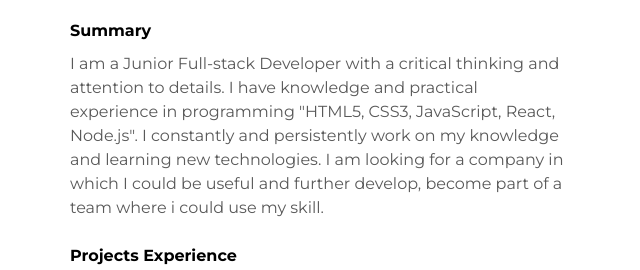
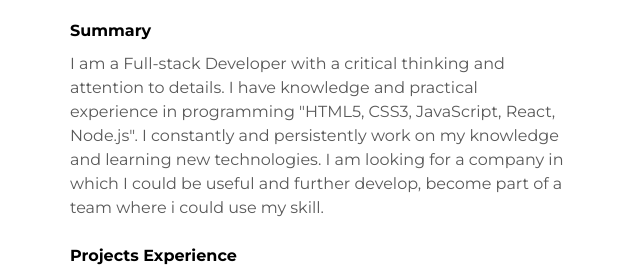
Before and after one commit to 28Rostyk/Resume, a plain HTML site: page index.html in a window 1280 px wide. Shown: the part 160-430 px from the top of the page, 430-1070 px from the left. Drawn offline with Linux system fonts and the light colour scheme.

Commit message:
Update index.html

```diff
--- a/index.html
+++ b/index.html
@@ -25,11 +25,11 @@
           <h2 class="about-position">Full-stack developer</h2>
           <h3 class="title">Summary</h3>
           <p class="about-description">
-            I am a Junior Full-stack Developer with a critical thinking and
-            attention to details. I have knowledge and practical experience in
-            programming "HTML5, CSS3, JavaScript, React, Node.js". I constantly
-            and persistently work on my knowledge and learning new technologies.
-            I am looking for a company in which I could be useful and further
+            I am a Full-stack Developer with a critical thinking and attention
+            to details. I have knowledge and practical experience in programming
+            "HTML5, CSS3, JavaScript, React, Node.js". I constantly and
+            persistently work on my knowledge and learning new technologies. I
+            am looking for a company in which I could be useful and further
             develop, become part of a team where i could use my skill.
           </p>
         </div>
```
